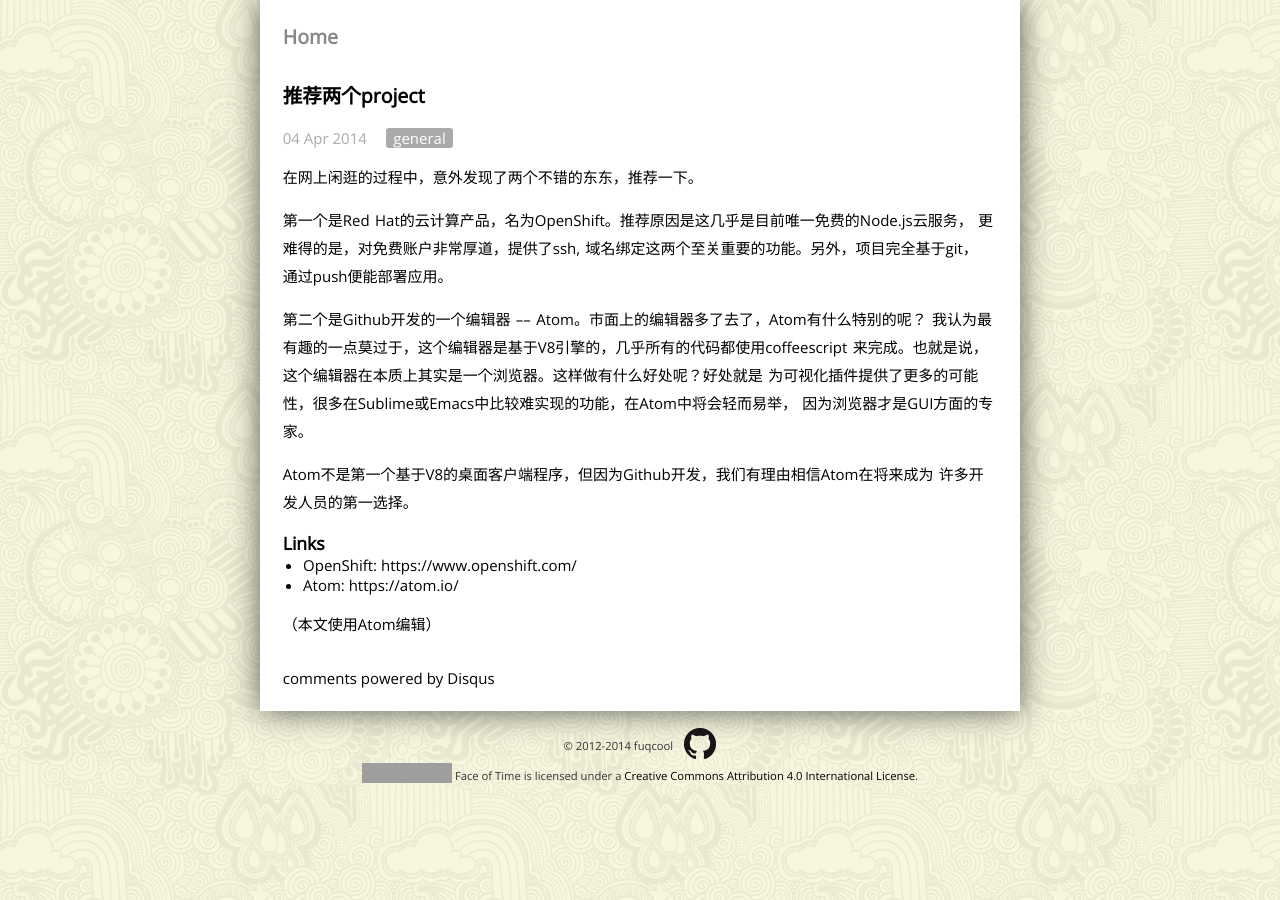
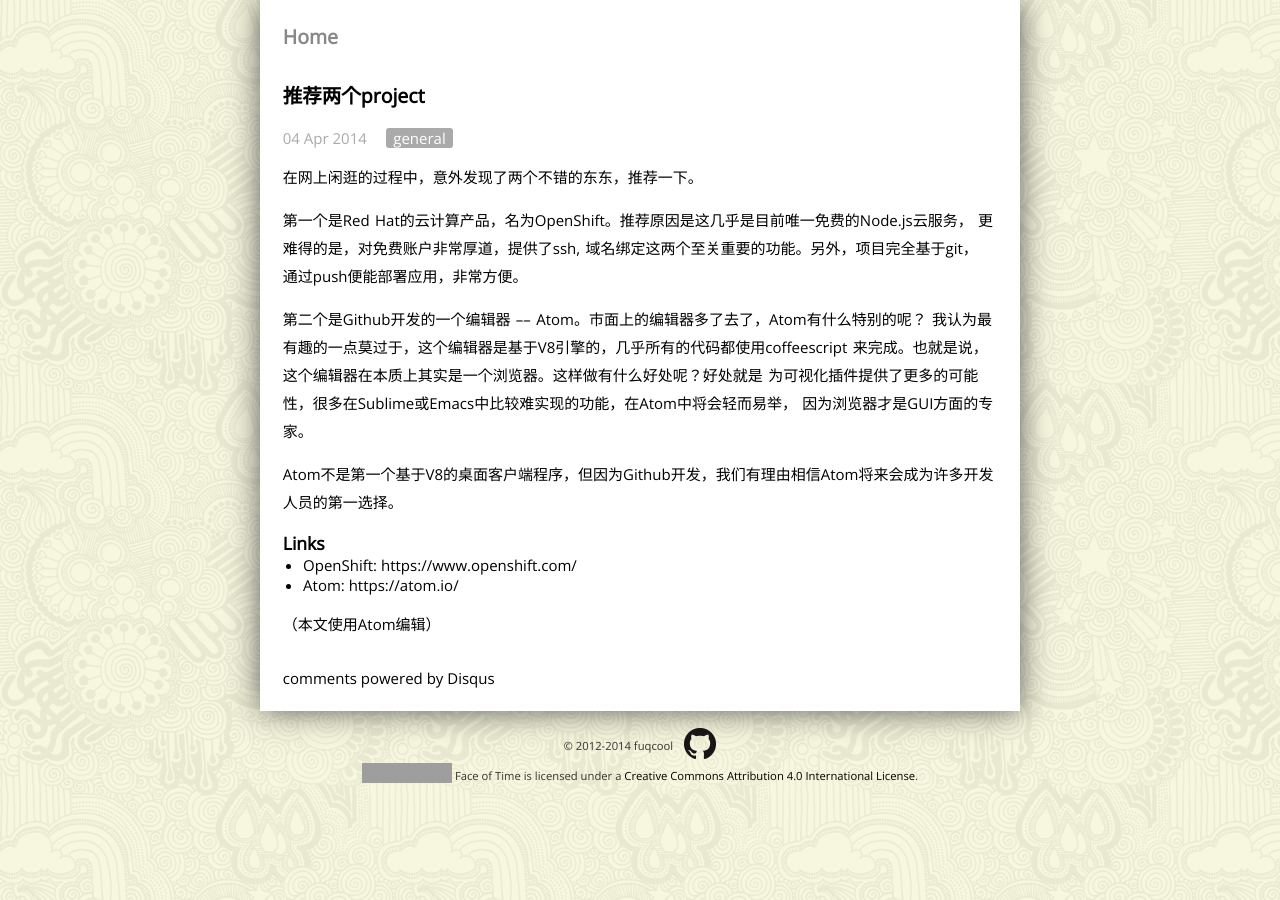
Before and after one commit to fuqcool/fuqcool.github.io, a Jekyll site: the page built from _posts/2014-04-04-note.md, in a window 1280 px wide. Built offline with Jekyll 4.4.1, drawn with Linux system fonts in a browser that asks for light colours; Markdown is read by kramdown in place of the engine named in the settings; comment, search, counter and statistics services are not loaded; grey boxes are pictures that could not be loaded.

Commit message:
Update 2014-04-04-note.md

```diff
--- a/_posts/2014-04-04-note.md
+++ b/_posts/2014-04-04-note.md
@@ -8,7 +8,7 @@
 
 第一个是Red Hat的云计算产品，名为OpenShift。推荐原因是这几乎是目前唯一免费的Node.js云服务，
 更难得的是，对免费账户非常厚道，提供了ssh, 域名绑定这两个至关重要的功能。另外，项目完全基于git，
-通过push便能部署应用。
+通过push便能部署应用，非常方便。
 
 第二个是Github开发的一个编辑器 –– Atom。市面上的编辑器多了去了，Atom有什么特别的呢？
 我认为最有趣的一点莫过于，这个编辑器是基于V8引擎的，几乎所有的代码都使用coffeescript
@@ -16,8 +16,7 @@
 为可视化插件提供了更多的可能性，很多在Sublime或Emacs中比较难实现的功能，在Atom中将会轻而易举，
 因为浏览器才是GUI方面的专家。
 
-Atom不是第一个基于V8的桌面客户端程序，但因为Github开发，我们有理由相信Atom在将来成为
-许多开发人员的第一选择。
+Atom不是第一个基于V8的桌面客户端程序，但因为Github开发，我们有理由相信Atom将来会成为许多开发人员的第一选择。
 
 
 ### Links
```
